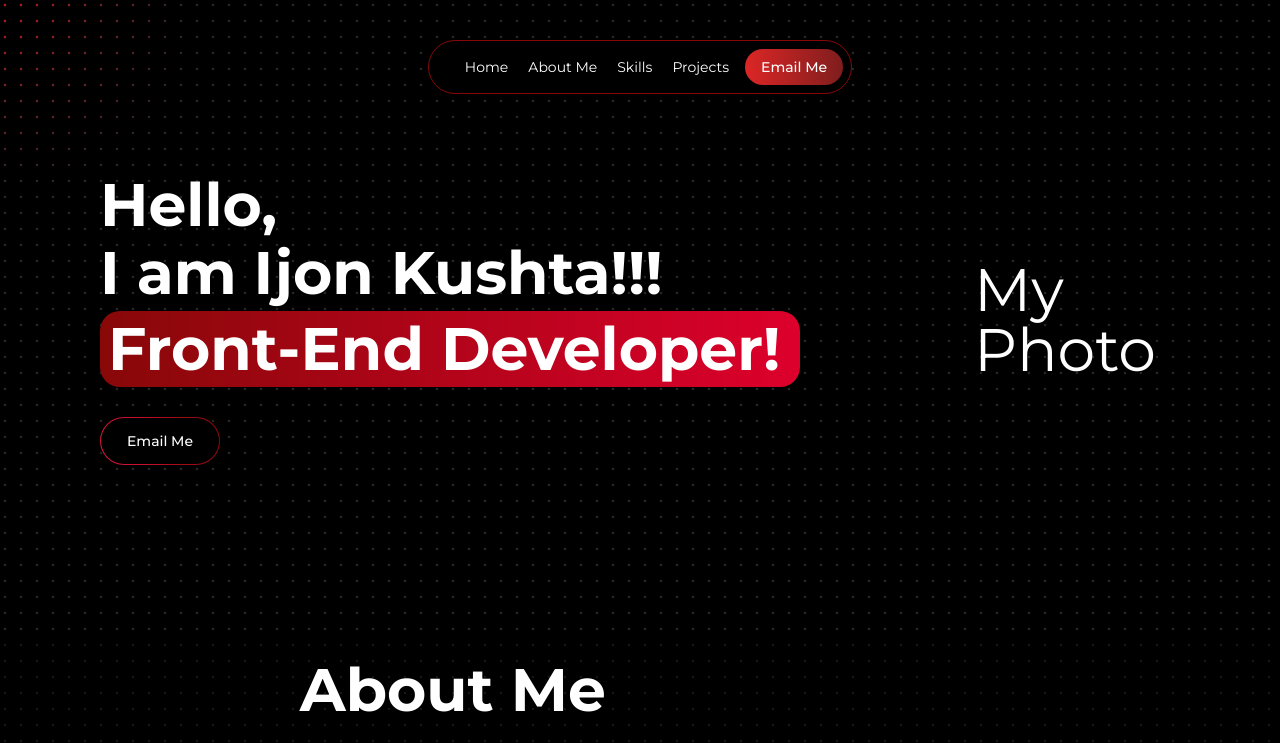
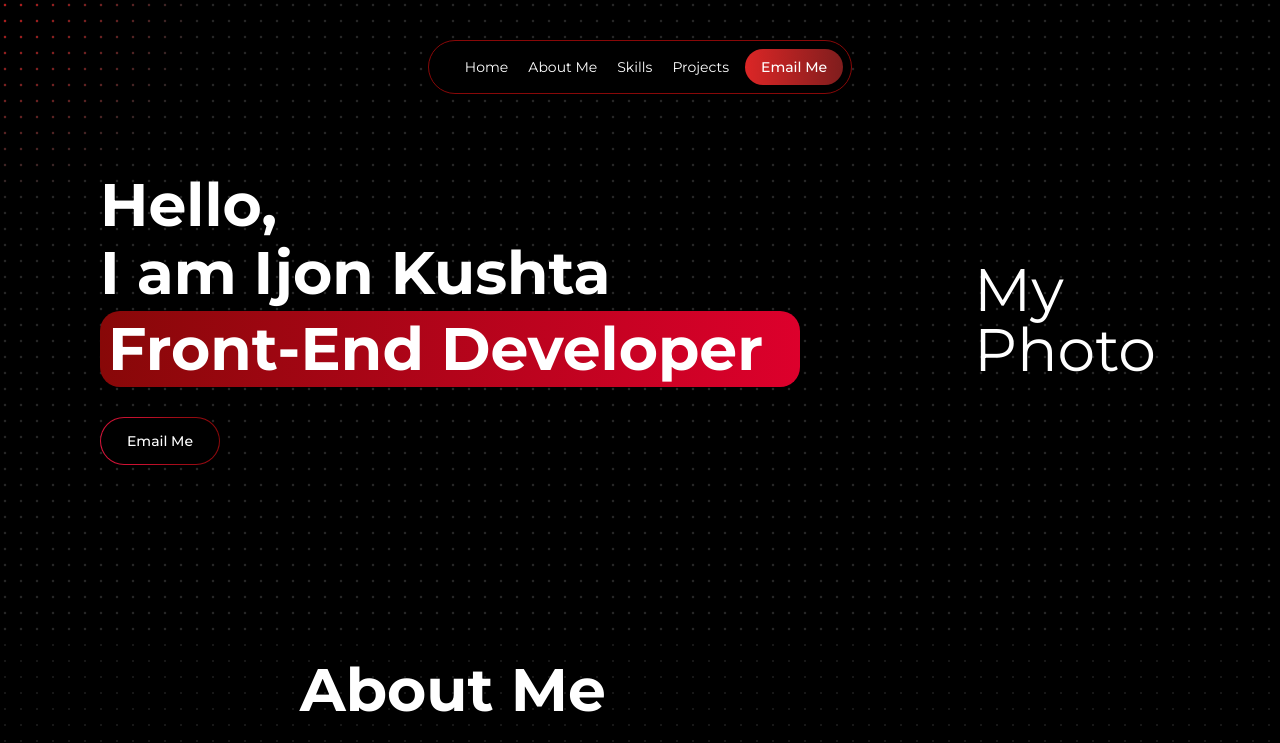
Before and after one commit to codify4/Portfolio, a Next.js app: page / in a window 1280 px wide. Shown: the top 743 px of the page. Built offline with nearby package versions, Linux system fonts and the light colour scheme.

Commit message:
little width change on hero

```diff
--- a/components/sections/Hero.tsx
+++ b/components/sections/Hero.tsx
@@ -9,10 +9,10 @@ const Hero = () => {
   return (
     <div id="hero" className="bg-black text-white">
         <HeroHighlight className="flex flex-row items-center justify-center text-6xl 2xl:gap-x-[500px] xl:gap-x-[100px] md:gap-x-[100px] xl:px-[100px] lg:px-[200px]">
-          <div className="flex flex-col w-full items-start gap-y-2">
+          <div className="flex flex-col xl:w-full md:w-[600px] items-start gap-y-2">
             <span className="font-bold">Hello,</span>
-            <span className="font-bold w-[700px]"> I am Ijon Kushta!!! </span>
-            <Highlight className="xl:w-[700px] text-6xl rounded-[20px] font-bold ">Front-End Developer!</Highlight>
+            <span className="font-bold w-[600px]"> I am Ijon Kushta </span>
+            <Highlight className="xl:w-[700px] md:w-[360px] text-6xl rounded-[20px] font-bold ">Front-End Developer</Highlight>
 
             <a href={`mailto:${process.env.EMAIL}`} target="_blank" >
               <Button />
```
